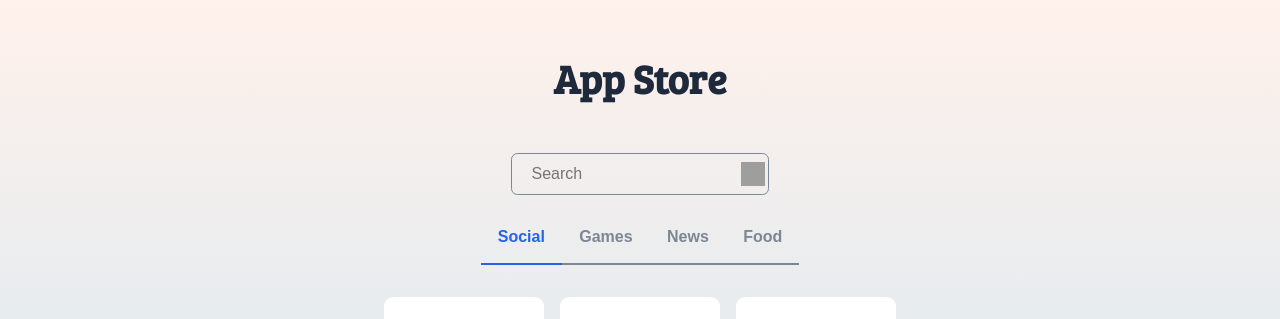
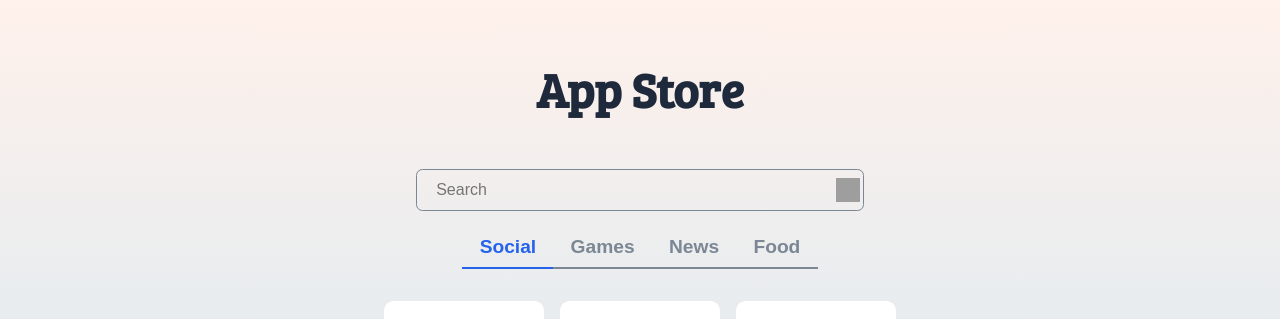
Before and after one commit to CLL-NxtWave-Submissions/app-store, a React (Create React App) app: page / in a window 1280 px wide. Shown: the top 319 px of the page. Built offline with nearby package versions, Linux system fonts and the light colour scheme; grey boxes are pictures that could not be loaded; a web font is replaced by a local one.

Commit message:
Adjusted CSS styling of JSX elements in AppStore, TabItem components to render bigger elements for view-port sizes >= 768px and relatively smaller elements for view-port sizes < 768px, to have the intended UI layout irrespective of number of app elements rendered with search input.

```diff
--- a/src/components/AppStore/index.css
+++ b/src/components/AppStore/index.css
@@ -70,16 +70,12 @@
 }
 
 @media (min-width: 768px) {
-  /* .app-store-bg-container {
-    height: 100%;
-  } */
-
   .app-store-header {
-    /* font-size: 3rem; */
+    font-size: 3rem;
   }
 
   .app-store-search-container {
-    /* width: 35vw; */
+    width: 35vw;
   }
 
   .app-store-apps-container {
--- a/src/components/TabItem/index.css
+++ b/src/components/TabItem/index.css
@@ -2,7 +2,7 @@
   color: #7b8794;
   border: none;
   border-bottom: 0.15rem solid #7b8794;
-  padding: 1rem 0.7rem;
+  padding: 0.7rem;
   display: flex;
   flex-direction: column;
   justify-content: flex-end;
@@ -34,3 +34,12 @@
 .tab-item-button {
   cursor: pointer;
 }
+
+@media (min-width: 768px) {
+  .tab-item {
+    padding: 0.5rem 0.7rem;
+  }
+  .tab-item-button {
+    font-size: 1.2rem;
+  }
+}
```
